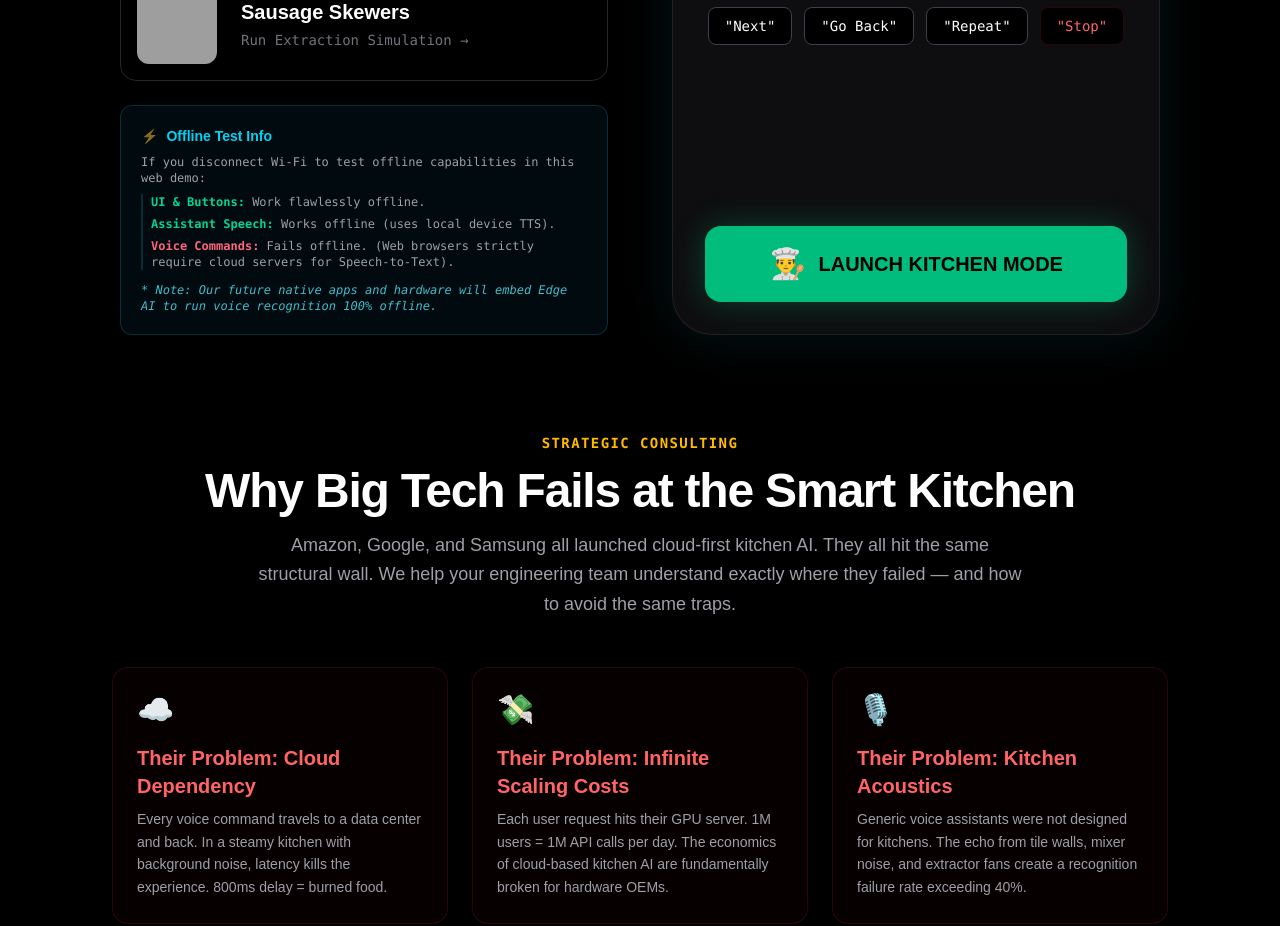
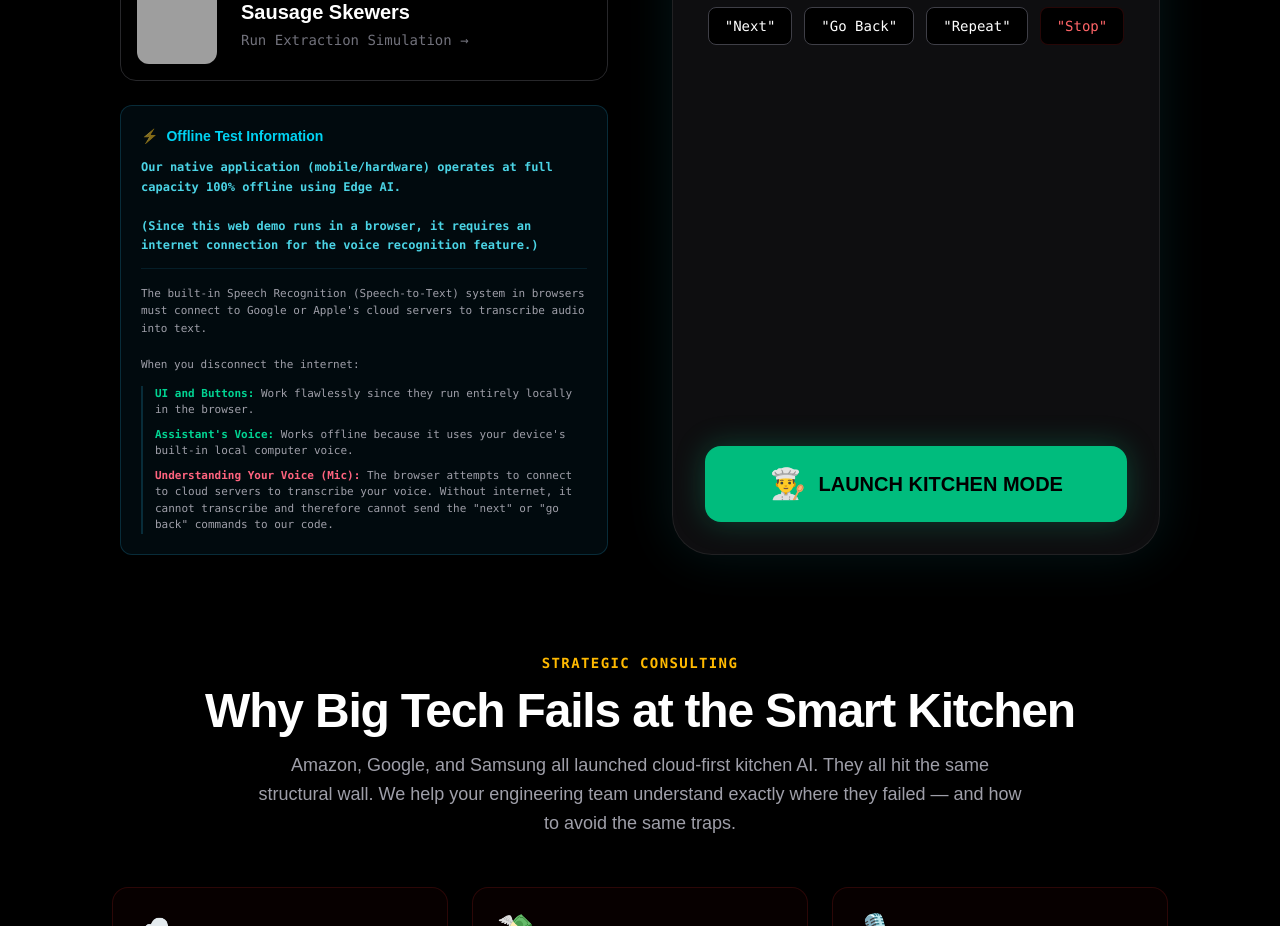
Before and after one commit to yemekyarismasi/smart-kitchen-assistant, a Next.js app: page / in a window 1280 px wide. Shown: the part 1080-2006 px from the top of the page. Built offline with nearby package versions, Linux system fonts and the light colour scheme; grey boxes are pictures that could not be loaded.

Commit message:
Update offline mode notice to exact detailed text requested by user

```diff
--- a/src/components/DemoSection.js
+++ b/src/components/DemoSection.js
@@ -176,18 +176,33 @@
 
           {/* Offline Test Promo Box */}
           <div className="mt-4 p-5 rounded-xl bg-cyan-950/20 border border-cyan-900/50 text-left">
-            <h4 className="text-sm font-bold text-cyan-400 mb-2 flex items-center gap-2">
-              <span className="animate-pulse">⚡</span> Offline Test Info
+            <h4 className="text-sm font-bold text-cyan-400 mb-3 flex items-center gap-2">
+              <span className="animate-pulse">⚡</span> Offline Test Information
             </h4>
-            <p className="text-xs text-zinc-400 font-mono mb-2">If you disconnect Wi-Fi to test offline capabilities in this web demo:</p>
-            <ul className="text-xs text-zinc-400 font-mono space-y-1.5 pl-2 border-l-2 border-cyan-900/50 mb-3">
-              <li><strong className="text-emerald-400">UI & Buttons:</strong> Work flawlessly offline.</li>
-              <li><strong className="text-emerald-400">Assistant Speech:</strong> Works offline (uses local device TTS).</li>
-              <li><strong className="text-rose-400">Voice Commands:</strong> Fails offline. (Web browsers strictly require cloud servers for Speech-to-Text).</li>
+
+            <p className="text-xs text-cyan-300/90 font-mono mb-4 leading-relaxed font-bold border-b border-cyan-900/30 pb-3">
+              Our native application (mobile/hardware) operates at full capacity 100% offline using Edge AI.
+              <br/><br/>
+              (Since this web demo runs in a browser, it requires an internet connection for the voice recognition feature.)
+            </p>
+
+            <p className="text-[11px] text-zinc-400 font-mono mb-3 leading-relaxed">
+              The built-in Speech Recognition (Speech-to-Text) system in browsers must connect to Google or Apple's cloud servers to transcribe audio into text.
+              <br/><br/>
+              When you disconnect the internet:
+            </p>
+
+            <ul className="text-[11px] text-zinc-400 font-mono space-y-2 pl-3 border-l-2 border-cyan-900/50">
+              <li>
+                <strong className="text-emerald-400">UI and Buttons:</strong> Work flawlessly since they run entirely locally in the browser.
+              </li>
+              <li>
+                <strong className="text-emerald-400">Assistant's Voice:</strong> Works offline because it uses your device's built-in local computer voice.
+              </li>
+              <li>
+                <strong className="text-rose-400">Understanding Your Voice (Mic):</strong> The browser attempts to connect to cloud servers to transcribe your voice. Without internet, it cannot transcribe and therefore cannot send the "next" or "go back" commands to our code.
+              </li>
             </ul>
-            <p className="text-xs text-cyan-300/80 font-mono italic">
-              * Note: Our future native apps and hardware will embed Edge AI to run voice recognition 100% offline.
-            </p>
           </div>
         </div>
 
```
